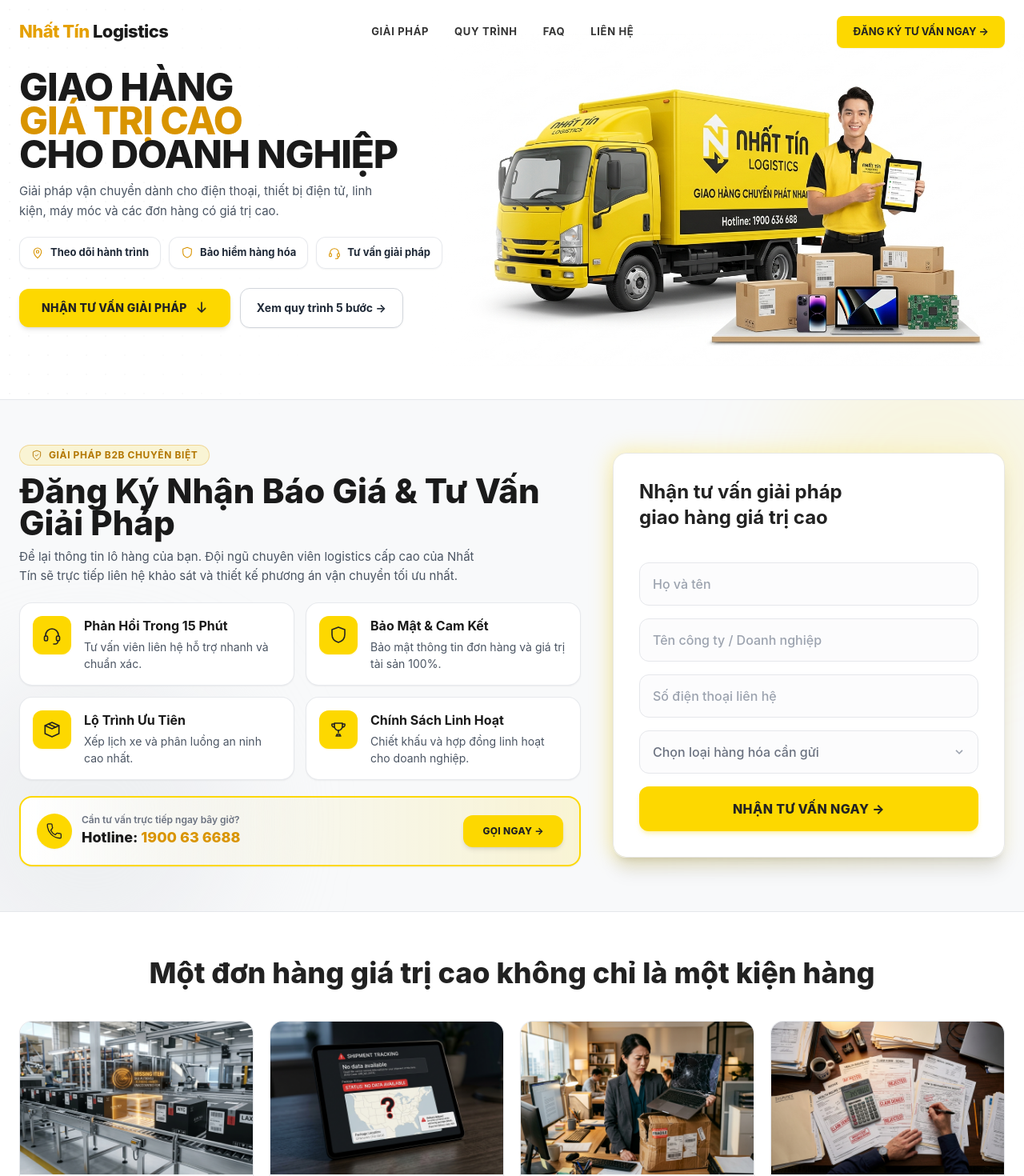
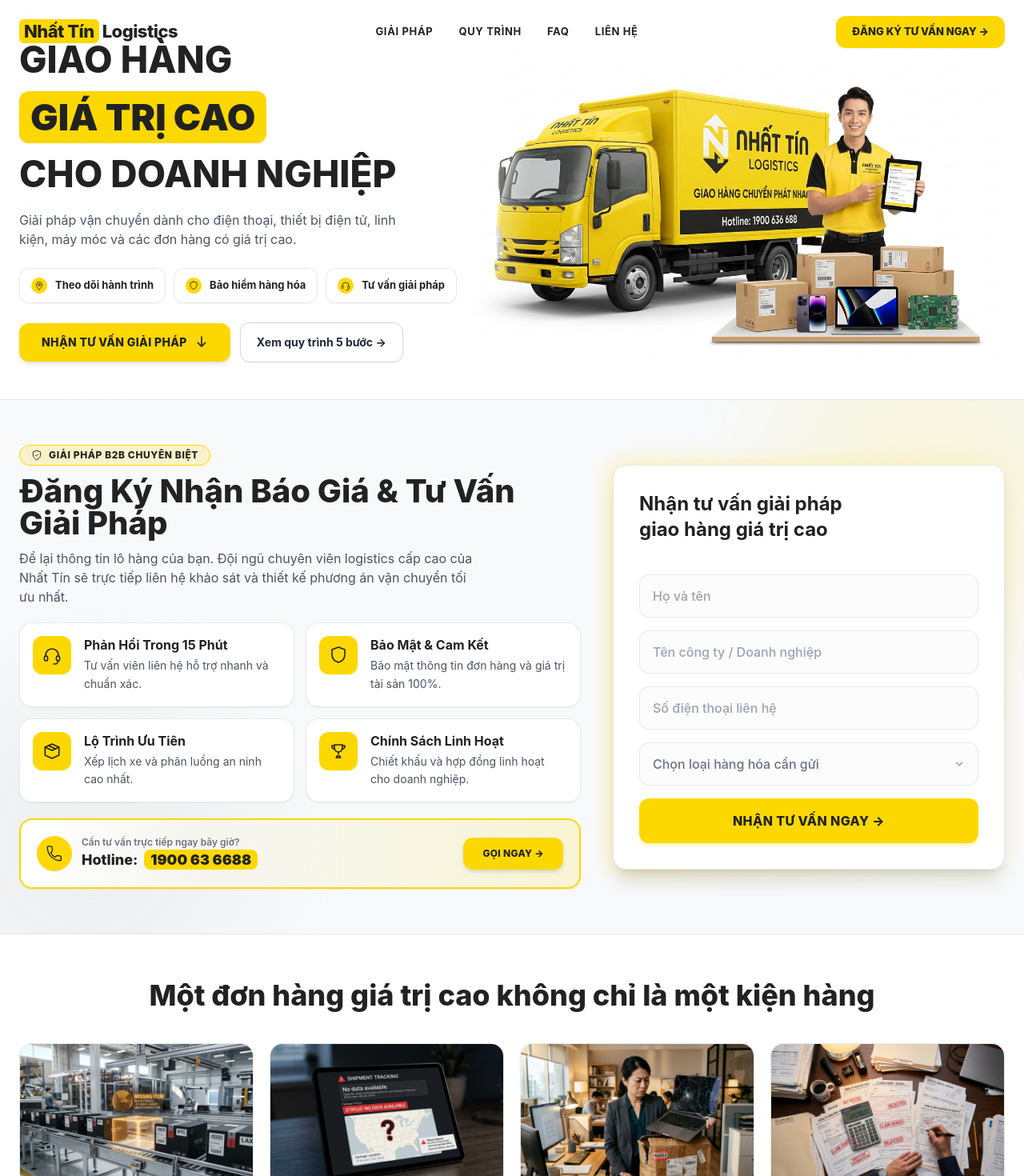
Before and after one commit to virutngocanhcao-a11y/ntl-guihanggiatricao, a Next.js app: page / in a window 1280 px wide. Shown: the top 1470 px of the page at 80% size. Built offline with nearby package versions, Linux system fonts and the light colour scheme; a web font is replaced by a local one.

Commit message:
style: remove orange colors, enforce brand #fdd800 and #222222, and fix cramped hero title line height

```diff
--- a/components/landing/ConsultationSection.tsx
+++ b/components/landing/ConsultationSection.tsx
@@ -14,14 +14,14 @@
           {/* Left Column: Value Prop & Trust */}
           <div className="lg:col-span-7 space-y-5">
             <div>
-              <div className="inline-flex items-center gap-2 rounded-full border border-[#d99400]/30 bg-[#fdd800]/15 px-3.5 py-1 text-xs font-bold uppercase tracking-wider text-[#b37700]">
-                <Icon name="shield-check" className="h-3.5 w-3.5 text-[#b37700]" />
+              <div className="inline-flex items-center gap-2 rounded-full border border-[#fdd800] bg-[#fdd800]/20 px-3.5 py-1 text-xs font-extrabold uppercase tracking-wider text-[#222222]">
+                <Icon name="shield-check" className="h-3.5 w-3.5 text-[#222222]" />
                 Giải pháp B2B Chuyên Biệt
               </div>
-              <h2 className="mt-3 text-2xl sm:text-3xl font-extrabold text-[#1a1a1a] md:text-4xl lg:text-[42px] leading-tight">
+              <h2 className="mt-3 text-2xl sm:text-3xl font-extrabold text-[#222222] md:text-4xl lg:text-[40px] leading-tight">
                 Đăng Ký Nhận Báo Giá &amp; Tư Vấn Giải Pháp
               </h2>
-              <p className="mt-2.5 text-sm md:text-[15px] text-gray-600 leading-relaxed max-w-xl">
+              <p className="mt-3 text-sm md:text-base text-gray-600 leading-relaxed max-w-xl">
                 Để lại thông tin lô hàng của bạn. Đội ngũ chuyên viên logistics cấp cao của Nhất Tín sẽ trực tiếp liên hệ khảo sát và thiết kế phương án vận chuyển tối ưu nhất.
               </p>
             </div>
@@ -33,8 +33,8 @@
                   <Icon name="headset" className="h-6 w-6" />
                 </div>
                 <div>
-                  <h3 className="text-base font-bold text-[#1a1a1a]">Phản Hồi Trong 15 Phút</h3>
-                  <p className="mt-1 text-sm text-gray-600 leading-normal">Tư vấn viên liên hệ hỗ trợ nhanh và chuẩn xác.</p>
+                  <h3 className="text-base font-bold text-[#222222] leading-snug">Phản Hồi Trong 15 Phút</h3>
+                  <p className="mt-1 text-sm text-gray-600 leading-relaxed">Tư vấn viên liên hệ hỗ trợ nhanh và chuẩn xác.</p>
                 </div>
               </div>
 
@@ -43,8 +43,8 @@
                   <Icon name="shield" className="h-6 w-6" />
                 </div>
                 <div>
-                  <h3 className="text-base font-bold text-[#1a1a1a]">Bảo Mật &amp; Cam Kết</h3>
-                  <p className="mt-1 text-sm text-gray-600 leading-normal">Bảo mật thông tin đơn hàng và giá trị tài sản 100%.</p>
+                  <h3 className="text-base font-bold text-[#222222] leading-snug">Bảo Mật &amp; Cam Kết</h3>
+                  <p className="mt-1 text-sm text-gray-600 leading-relaxed">Bảo mật thông tin đơn hàng và giá trị tài sản 100%.</p>
                 </div>
               </div>
 
@@ -53,8 +53,8 @@
                   <Icon name="package" className="h-6 w-6" />
                 </div>
                 <div>
-                  <h3 className="text-base font-bold text-[#1a1a1a]">Lộ Trình Ưu Tiên</h3>
-                  <p className="mt-1 text-sm text-gray-600 leading-normal">Xếp lịch xe và phân luồng an ninh cao nhất.</p>
+                  <h3 className="text-base font-bold text-[#222222] leading-snug">Lộ Trình Ưu Tiên</h3>
+                  <p className="mt-1 text-sm text-gray-600 leading-relaxed">Xếp lịch xe và phân luồng an ninh cao nhất.</p>
                 </div>
               </div>
 
@@ -63,8 +63,8 @@
                   <Icon name="trophy" className="h-6 w-6" />
                 </div>
                 <div>
-                  <h3 className="text-base font-bold text-[#1a1a1a]">Chính Sách Linh Hoạt</h3>
-                  <p className="mt-1 text-sm text-gray-600 leading-normal">Chiết khấu và hợp đồng linh hoạt cho doanh nghiệp.</p>
+                  <h3 className="text-base font-bold text-[#222222] leading-snug">Chính Sách Linh Hoạt</h3>
+                  <p className="mt-1 text-sm text-gray-600 leading-relaxed">Chiết khấu và hợp đồng linh hoạt cho doanh nghiệp.</p>
                 </div>
               </div>
             </div>
@@ -77,7 +77,7 @@
                 </div>
                 <div>
                   <p className="text-xs font-semibold text-gray-500">Cần tư vấn trực tiếp ngay bây giờ?</p>
-                  <p className="text-lg font-extrabold text-[#1a1a1a]">Hotline: <span className="text-[#d99400]">1900 63 6688</span></p>
+                  <p className="text-lg font-extrabold text-[#222222]">Hotline: <span className="bg-[#fdd800] text-[#222222] px-2 py-0.5 rounded-lg font-black ml-1">1900 63 6688</span></p>
                 </div>
               </div>
               <a
--- a/components/landing/Faq.tsx
+++ b/components/landing/Faq.tsx
@@ -39,9 +39,9 @@
                     <button
                       type="button"
                       onClick={() => setOpenIndex(isOpen ? null : index)}
-                      className="flex w-full items-center justify-between gap-4 px-6 py-4.5 sm:py-5 text-left transition-colors hover:bg-amber-50/10"
+                      className="flex w-full items-center justify-between gap-4 px-6 py-4.5 sm:py-5 text-left transition-colors hover:bg-[#fdd800]/5"
                     >
-                      <span className="flex items-center gap-3.5 text-[15px] sm:text-base font-extrabold text-[#1a1a1a]">
+                      <span className="flex items-center gap-3.5 text-[15px] sm:text-base font-extrabold text-[#222222]">
                         <span className="flex h-6 w-6 shrink-0 items-center justify-center rounded-full bg-[#fdd800] text-xs font-black text-[#222222]">
                           ?
                         </span>
--- a/components/landing/Header.tsx
+++ b/components/landing/Header.tsx
@@ -13,21 +13,21 @@
           {global?.logoImage ? (
             <img src={global.logoImage} alt="Nhất Tín Logistics" className="h-8 md:h-10 w-auto object-contain" />
           ) : (
-            <span className="text-[22px] font-extrabold tracking-tight text-[#1a1a1a]">
-              <span className="text-[#e5a000]">Nhất Tín</span> Logistics
+            <span className="text-[22px] font-extrabold tracking-tight text-[#222222]">
+              <span className="bg-[#fdd800] text-[#222222] px-1.5 py-0.5 rounded-md mr-1">Nhất Tín</span>Logistics
             </span>
           )}
         </a>
-        <nav className="hidden gap-8 text-[13px] font-bold text-[#333333] md:flex uppercase tracking-wider">
-          <a href="#giai-phap" className="hover:text-[#e5a000] transition-colors">Giải pháp</a>
-          <a href="#quy-trinh" className="hover:text-[#e5a000] transition-colors">Quy trình</a>
-          <a href="#faq" className="hover:text-[#e5a000] transition-colors">FAQ</a>
-          <a href="#lien-he" className="hover:text-[#e5a000] transition-colors">Liên hệ</a>
+        <nav className="hidden gap-8 text-[13px] font-bold text-[#222222] md:flex uppercase tracking-wider">
+          <a href="#giai-phap" className="hover:text-black hover:underline hover:decoration-[#fdd800] hover:decoration-2 hover:underline-offset-4 transition-colors">Giải pháp</a>
+          <a href="#quy-trinh" className="hover:text-black hover:underline hover:decoration-[#fdd800] hover:decoration-2 hover:underline-offset-4 transition-colors">Quy trình</a>
+          <a href="#faq" className="hover:text-black hover:underline hover:decoration-[#fdd800] hover:decoration-2 hover:underline-offset-4 transition-colors">FAQ</a>
+          <a href="#lien-he" className="hover:text-black hover:underline hover:decoration-[#fdd800] hover:decoration-2 hover:underline-offset-4 transition-colors">Liên hệ</a>
         </nav>
         <div className="flex items-center gap-4">
           <a
             href="#dang-ky"
-            className="rounded-lg bg-[#fdd800] px-5 py-2.5 text-[13px] font-bold text-[#222222] hover:bg-[#ffe340] transition-colors uppercase shadow-sm"
+            className="rounded-xl bg-[#fdd800] px-5 py-2.5 text-[13px] font-extrabold text-[#222222] hover:bg-[#ffe340] transition-all uppercase shadow-sm hover:shadow-md hover:scale-[1.02]"
           >
             Đăng ký tư vấn ngay &rarr;
           </a>
@@ -45,10 +45,10 @@
 
       {isOpen && (
         <div className="md:hidden bg-white absolute top-full left-0 right-0 border-t border-gray-100 flex flex-col gap-4 px-6 py-6 text-[13px] font-bold text-[#222222] uppercase tracking-wider shadow-2xl">
-          <a href="#giai-phap" onClick={() => setIsOpen(false)} className="hover:text-[#e5a000] transition-colors">Giải pháp</a>
-          <a href="#quy-trinh" onClick={() => setIsOpen(false)} className="hover:text-[#e5a000] transition-colors">Quy trình</a>
-          <a href="#faq" onClick={() => setIsOpen(false)} className="hover:text-[#e5a000] transition-colors">FAQ</a>
-          <a href="#lien-he" onClick={() => setIsOpen(false)} className="hover:text-[#e5a000] transition-colors">Liên hệ</a>
+          <a href="#giai-phap" onClick={() => setIsOpen(false)} className="hover:text-black transition-colors">Giải pháp</a>
+          <a href="#quy-trinh" onClick={() => setIsOpen(false)} className="hover:text-black transition-colors">Quy trình</a>
+          <a href="#faq" onClick={() => setIsOpen(false)} className="hover:text-black transition-colors">FAQ</a>
+          <a href="#lien-he" onClick={() => setIsOpen(false)} className="hover:text-black transition-colors">Liên hệ</a>
         </div>
       )}
     </header>
--- a/components/landing/Hero.tsx
+++ b/components/landing/Hero.tsx
@@ -29,21 +29,25 @@
 
         {/* LEFT: TEXT & ACTION */}
         <div className="w-full lg:w-[52%] xl:w-[48%] shrink-0">
-          <h1 className="text-3xl font-extrabold leading-[1.1] md:text-4xl lg:text-[44px] xl:text-[48px] uppercase tracking-tight text-[#1a1a1a]">
-            <span className="block">{content.titleLine1}</span>
-            <span className="text-[#d99400] block mt-0.5 mb-0.5">{content.titleLine2}</span>
-            <span className="block whitespace-nowrap">{content.titleLine3}</span>
+          <h1 className="text-3xl font-extrabold md:text-4xl lg:text-[42px] xl:text-[46px] uppercase text-[#222222] flex flex-col gap-2 sm:gap-2.5">
+            <span className="block leading-tight">{content.titleLine1}</span>
+            <span className="inline-block self-start bg-[#fdd800] text-[#222222] px-3.5 py-1 rounded-xl leading-tight shadow-sm font-black">
+              {content.titleLine2}
+            </span>
+            <span className="block leading-tight whitespace-nowrap">{content.titleLine3}</span>
           </h1>
 
-          <p className="mt-3.5 max-w-[460px] text-gray-600 text-[14px] md:text-[15px] leading-relaxed">
+          <p className="mt-4 max-w-[480px] text-gray-600 text-sm md:text-base leading-relaxed">
             {content.subtitle}
           </p>
 
           {/* 3 Badges on 1 row */}
-          <div className="mt-5 flex flex-wrap sm:flex-nowrap items-center justify-start gap-2.5 max-w-lg">
+          <div className="mt-6 flex flex-wrap sm:flex-nowrap items-center justify-start gap-2.5 max-w-lg">
             {content.badges.map((badge) => (
-              <div key={badge.label} className="flex flex-1 items-center justify-center sm:justify-start gap-2 rounded-xl border border-gray-200/90 bg-white/90 backdrop-blur-sm px-3.5 py-2 text-[13px] font-bold text-gray-800 shadow-sm hover:border-[#fdd800] transition-all whitespace-nowrap h-10">
-                <Icon name={badge.icon} className="h-4 w-4 text-[#d99400] shrink-0" />
+              <div key={badge.label} className="flex flex-1 items-center justify-center sm:justify-start gap-2.5 rounded-xl border border-gray-200/90 bg-white/90 backdrop-blur-sm px-3.5 py-2 text-[13px] font-bold text-[#222222] shadow-sm hover:border-[#fdd800] transition-all whitespace-nowrap h-11">
+                <span className="flex h-5 w-5 items-center justify-center rounded-full bg-[#fdd800] text-[#222222] shrink-0">
+                  <Icon name={badge.icon} className="h-3 w-3" />
+                </span>
                 {badge.label}
               </div>
             ))}
--- a/components/landing/ProcessSteps.tsx
+++ b/components/landing/ProcessSteps.tsx
@@ -40,16 +40,16 @@
           <div className="grid gap-6 sm:grid-cols-2 lg:grid-cols-5 relative z-10">
             {steps.map((step, i) => (
               <div key={step.number} className="text-center group flex flex-col items-center">
-                <div className="relative w-20 h-20 rounded-full overflow-hidden border-2 border-[#fdd800] mx-auto mb-3 shadow-md group-hover:scale-110 group-hover:border-[#d99400] transition-all duration-300 ring-4 ring-[#fdd800]/15">
+                <div className="relative w-20 h-20 rounded-full overflow-hidden border-2 border-[#fdd800] mx-auto mb-3 shadow-md group-hover:scale-110 transition-all duration-300 ring-4 ring-[#fdd800]/20">
                   <Image src={stepImages[i] || stepImages[0]} alt={step.title} fill className="object-cover" sizes="80px" />
                 </div>
                 <div className="mx-auto flex h-10 w-10 items-center justify-center rounded-full bg-[#fdd800] text-base font-extrabold text-[#222222] shadow-md group-hover:bg-[#ffe340] group-hover:scale-110 transition-all duration-300 ring-2 ring-white">
                   {step.number}
                 </div>
-                <h3 className="mt-3 text-base font-extrabold text-[#1a1a1a] px-1 leading-snug h-12 flex items-center justify-center">
+                <h3 className="mt-3 text-base font-extrabold text-[#222222] px-1 leading-snug h-12 flex items-center justify-center">
                   {step.title}
                 </h3>
-                <p className="mt-1 text-[13px] md:text-sm text-gray-600 leading-relaxed px-1 max-w-xs">
+                <p className="mt-2 text-[13px] md:text-sm text-gray-600 leading-relaxed px-1 max-w-xs">
                   {step.desc}
                 </p>
               </div>
--- a/components/landing/ProductCategories.tsx
+++ b/components/landing/ProductCategories.tsx
@@ -41,8 +41,8 @@
                   <Image src={getValidImage(item.image, i)} alt={item.title} fill className="object-contain group-hover:scale-105 transition-transform duration-500" sizes="(max-width: 640px) 100vw, 250px" />
                 </div>
               </div>
-              <div className="p-4 border-t border-gray-100 bg-white group-hover:bg-amber-50/20 mt-auto transition-colors">
-                <p className="text-sm md:text-[15px] font-extrabold text-[#1a1a1a] group-hover:text-[#b37700] transition-colors leading-snug">{item.title}</p>
+              <div className="p-4 border-t border-gray-100 bg-white group-hover:bg-[#fdd800]/10 mt-auto transition-colors">
+                <p className="text-sm md:text-[15px] font-extrabold text-[#222222] transition-colors leading-snug">{item.title}</p>
               </div>
             </div>
           ))}
--- a/components/landing/SolutionsByCategory.tsx
+++ b/components/landing/SolutionsByCategory.tsx
@@ -76,8 +76,8 @@
               </div>
 
               {/* Category Name Label */}
-              <div className="p-4 border-t border-gray-100 bg-white group-hover:bg-amber-50/25 mt-auto transition-colors flex items-center justify-center min-h-[64px]">
-                <p className="text-sm sm:text-[14.5px] font-extrabold text-[#1a1a1a] group-hover:text-[#b37700] transition-colors leading-snug">
+              <div className="p-4 border-t border-gray-100 bg-white group-hover:bg-[#fdd800]/10 mt-auto transition-colors flex items-center justify-center min-h-[64px]">
+                <p className="text-sm sm:text-[14.5px] font-extrabold text-[#222222] transition-colors leading-snug">
                   {item.title}
                 </p>
               </div>
```
Also changed, not shown: components/landing/Footer.tsx (+13 -7 lines), components/landing/PainPoints.tsx (+5 -5 lines), components/landing/WhyChooseUs.tsx (+9 -7 lines).
